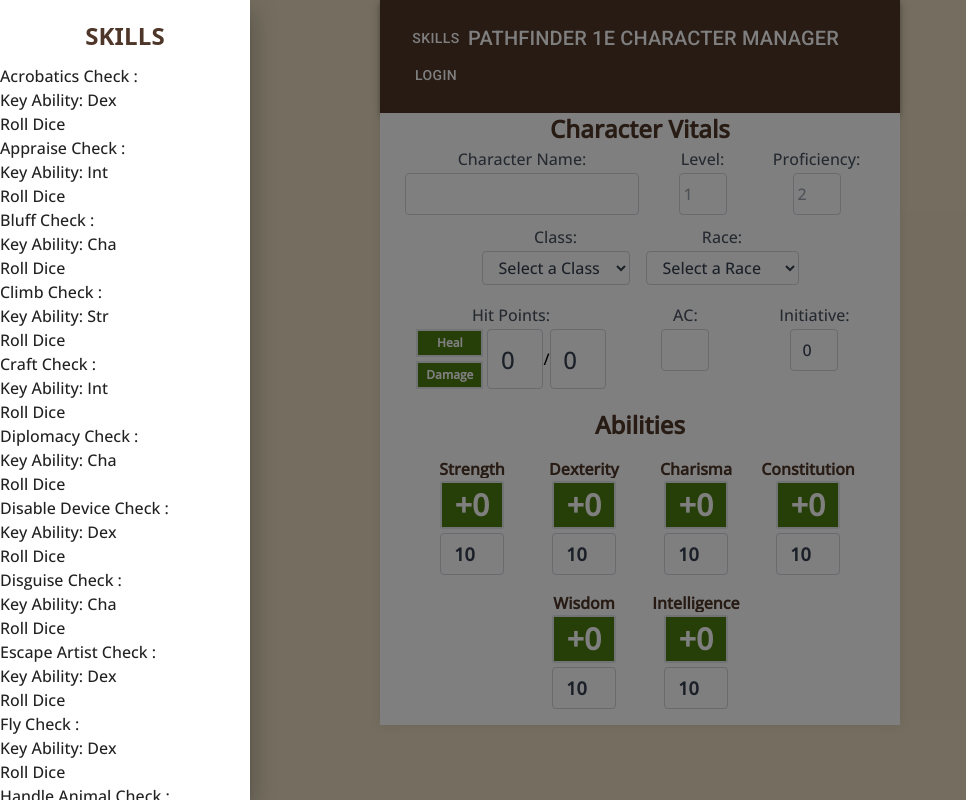
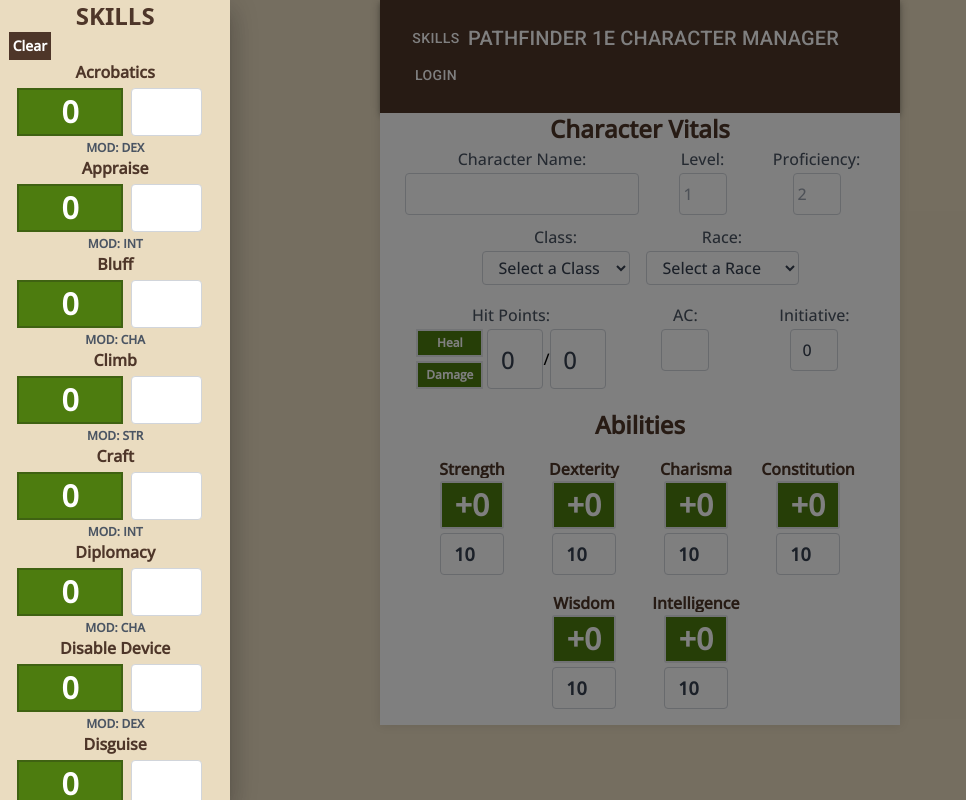
Before and after one commit to johnnytimmons/my-app, a React (Create React App) app: page / in a window 1280 px wide. Both pictures are taken after a click on the button "SKILLS". Shown: the whole page, without its empty margins (0-966 px from the left). Built offline with nearby package versions, Linux system fonts and the light colour scheme; a web font is replaced by a local one.

Commit message:
lotsa shit

```diff
--- a/src/App.js
+++ b/src/App.js
@@ -25,11 +25,14 @@
       [keyAbility]: newModifier,
     }));
   };
-  useEffect(() => {}, [baseValues]);
 
   return (
     <div className="wholePage">
-      <Navbar />
+      <Navbar
+        baseValues={baseValues}
+        setBaseValues={setBaseValues}
+        handleStatChange={handleStatChange}
+      />
       <AddCharacterContainer baseValues={baseValues} />{" "}
       {/* Use AddCharacterContainer instead of AddCharacter */}
       <div className="m-4 mb-4 text-center flex flex-col justify-center items-center">
@@ -38,31 +41,43 @@
         </h2>
         <div className="flex flex-wrap gap-4 justify-center">
           <EnterStats
+            baseValues={baseValues}
+            setBaseValues={setBaseValues}
             label="Strength"
             keyAbility={"Str"}
             onChange={(newModifier) => handleStatChange("Str", newModifier)}
           />
           <EnterStats
+            baseValues={baseValues}
+            setBaseValues={setBaseValues}
             label="Dexterity"
             keyAbility={"Dex"}
             onChange={(newModifier) => handleStatChange("Dex", newModifier)}
           />
           <EnterStats
+            baseValues={baseValues}
+            setBaseValues={setBaseValues}
             label="Charisma"
             keyAbility={"Cha"}
             onChange={(newModifier) => handleStatChange("Cha", newModifier)}
           />
           <EnterStats
+            baseValues={baseValues}
+            setBaseValues={setBaseValues}
             label="Constitution"
             keyAbility={"Con"}
             onChange={(newModifier) => handleStatChange("Con", newModifier)}
           />
           <EnterStats
+            baseValues={baseValues}
+            setBaseValues={setBaseValues}
             label="Wisdom"
             keyAbility={"Wis"}
             onChange={(newModifier) => handleStatChange("Wis", newModifier)}
           />
           <EnterStats
+            baseValues={baseValues}
+            setBaseValues={setBaseValues}
             label="Intelligence"
             keyAbility={"Int"}
             onChange={(newModifier) => handleStatChange("Int", newModifier)}
--- a/src/components/EnterModifier.js
+++ b/src/components/EnterModifier.js
@@ -1,4 +1,4 @@
-import React, { useEffect, useState } from "react";
+import React, { useState } from "react";
 
 import generalRollDice from "../utils/generalRollDice";
 
@@ -20,18 +20,30 @@
   };
 
   return (
-    <div>
-      <label>
-        {label} Check : {baseValue}
+    <div className="skillsDiv flex flex-col w-full items-center gap-1">
+      <label className="text-1xl font-bold text-[#4e3629] w-auto">
+        {label}
       </label>
-      <p>Key Ability: {keyAbility}</p>
+      <div className="flex flex-row w-full ml-4">
+        <button
+          className="text-3xl w-1/2 border-2 border-lime-800 text-white text-center font-bold py-1 bg-lime-700 mr-2"
+          onClick={handleRollDice}
+        >
+          {baseValue}
+        </button>
+        <span className="itemInput w-1/3 text-lg text-center bg-white rounded border border-gray-300 focus:border-lime-800 focus:ring-2 focus:ring-lime-300 outline-none text-gray-700 py-1 px-1 leading-8 transition-colors duration-200 ease-in-out font-bold">
+          {result}
+        </span>
+      </div>
+      <p className="text-gray-600 text-xs font-bold uppercase">
+        Mod: {keyAbility}
+      </p>
       {/* Conditionally render results after button is clicked */}
       {buttonClicked && (
         <p>
           {d20Result} + {baseValue} = {result}
         </p>
       )}
-      <button onClick={handleRollDice}>Roll Dice</button>
     </div>
   );
 };
--- a/src/components/Navbar.js
+++ b/src/components/Navbar.js
@@ -6,8 +6,9 @@
 import Typography from "@mui/material/Typography";
 import MySwipeableDrawer from "./SwipeableDrawer"; // Import the SwipeableDrawer component
 import SignIn from "./Sign-In"; // Import the SignIn component
+import App from "../App";
 
-export default function ButtonNavBar({ baseValues, handleStatChange }) {
+export default function Navbar({ baseValues, handleStatChange }) {
   const [drawerOpen, setDrawerOpen] = useState(false);
   const [loginOpen, setLoginOpen] = useState(false);
 
--- a/src/components/SkillsList.js
+++ b/src/components/SkillsList.js
@@ -4,6 +4,12 @@
 const SkillsList = ({ baseValues = {}, handleStatChange }) => {
   return (
     <div>
+      <button
+        className="bg-[#4e3629] text-white text-sm font-bold py-1 px-1"
+        //onClick={handleReset}
+      >
+        Clear
+      </button>
       <EnterModifier
         label="Acrobatics"
         keyAbility="Dex"
--- a/src/components/SwipeableDrawer.js
+++ b/src/components/SwipeableDrawer.js
@@ -1,17 +1,8 @@
 import * as React from "react";
-import Box from "@mui/material/Box";
+import { useState } from "react";
 import SwipeableDrawer from "@mui/material/SwipeableDrawer";
-import Button from "@mui/material/Button";
-import List from "@mui/material/List";
-import Divider from "@mui/material/Divider";
-import ListItem from "@mui/material/ListItem";
-import ListItemButton from "@mui/material/ListItemButton";
-import ListItemIcon from "@mui/material/ListItemIcon";
-import ListItemText from "@mui/material/ListItemText";
-import InboxIcon from "@mui/icons-material/MoveToInbox";
-import MailIcon from "@mui/icons-material/Mail";
 import SkillsList from "./SkillsList";
-
+//
 export default function MySwipeableDrawer({
   open,
   toggleDrawer,
@@ -19,8 +10,9 @@
   handleStatChange,
 }) {
   const anchor = "left";
+  const [reset, setReset] = useState(false);
 
-  const handleToggleDrawer = (anchor, open) => (event) => {
+  const handleToggleDrawer = (open) => (event) => {
     if (
       event &&
       event.type === "keydown" &&
@@ -32,28 +24,44 @@
     toggleDrawer(open);
   };
 
+  const handleDrawerClick = (event) => {
+    // Stop event propagation to prevent closing when clicking inside the drawer
+    event.stopPropagation();
+  };
+
+  const handleReset = () => {
+    setReset(!reset);
+  };
+
   const list = (anchor) => (
-    <Box
+    <div
+      className="abilitiesDiv items-center w-100 flex flex-col bg-[#eadcc0]"
       sx={{ width: anchor === "top" || anchor === "bottom" ? "auto" : 250 }}
       role="presentation"
-      onClick={handleToggleDrawer(false)}
-      onKeyDown={handleToggleDrawer(false)}
+      onClick={handleDrawerClick}
+      onKeyDown={handleDrawerClick}
     >
-      <List>
-        <ListItem>
-          <ListItemText>
-            <h1 className="w-full text-2xl font-bold text-center text-[#4e3629] ">
-              SKILLS
-            </h1>
-          </ListItemText>
-        </ListItem>
+      <h1 className="w-full text-2xl font-bold text-center text-[#4e3629]">
+        SKILLS
+      </h1>
+
+      <div className="abilitiesDiv items-center w-full flex flex-col">
         <SkillsList
           baseValues={baseValues}
           handleStatChange={handleStatChange}
         />
-      </List>
-    </Box>
+      </div>
+    </div>
   );
+
+  const getDrawerWidth = () => {
+    // Set different widths based on viewport width
+    if (window.innerWidth < 600) {
+      return "45vw"; // Set the width for smaller screens
+    } else {
+      return "18vw"; // Set the width for larger screens
+    }
+  };
 
   return (
     <SwipeableDrawer
@@ -61,6 +69,11 @@
       open={open}
       onClose={handleToggleDrawer(false)}
       onOpen={handleToggleDrawer(true)}
+      PaperProps={{
+        style: {
+          width: getDrawerWidth(),
+        },
+      }}
     >
       {list(anchor)}
     </SwipeableDrawer>
```
